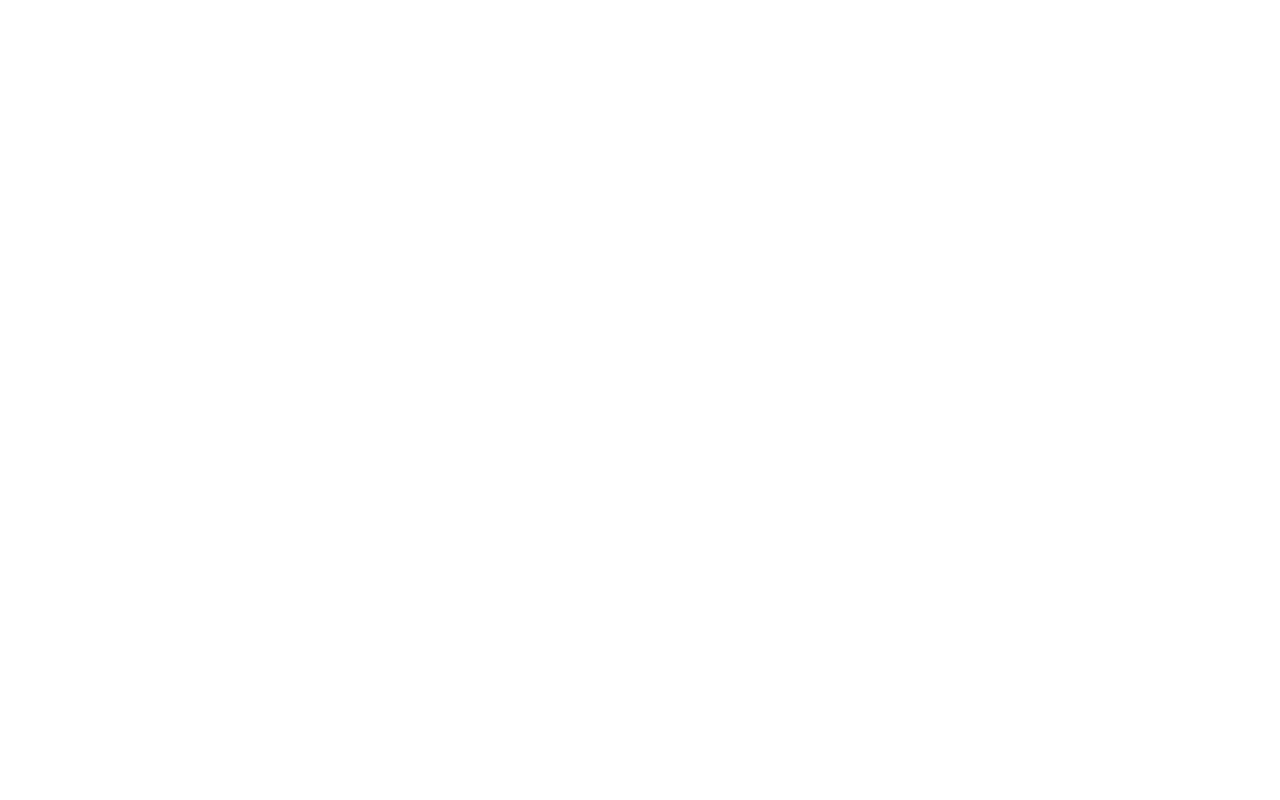
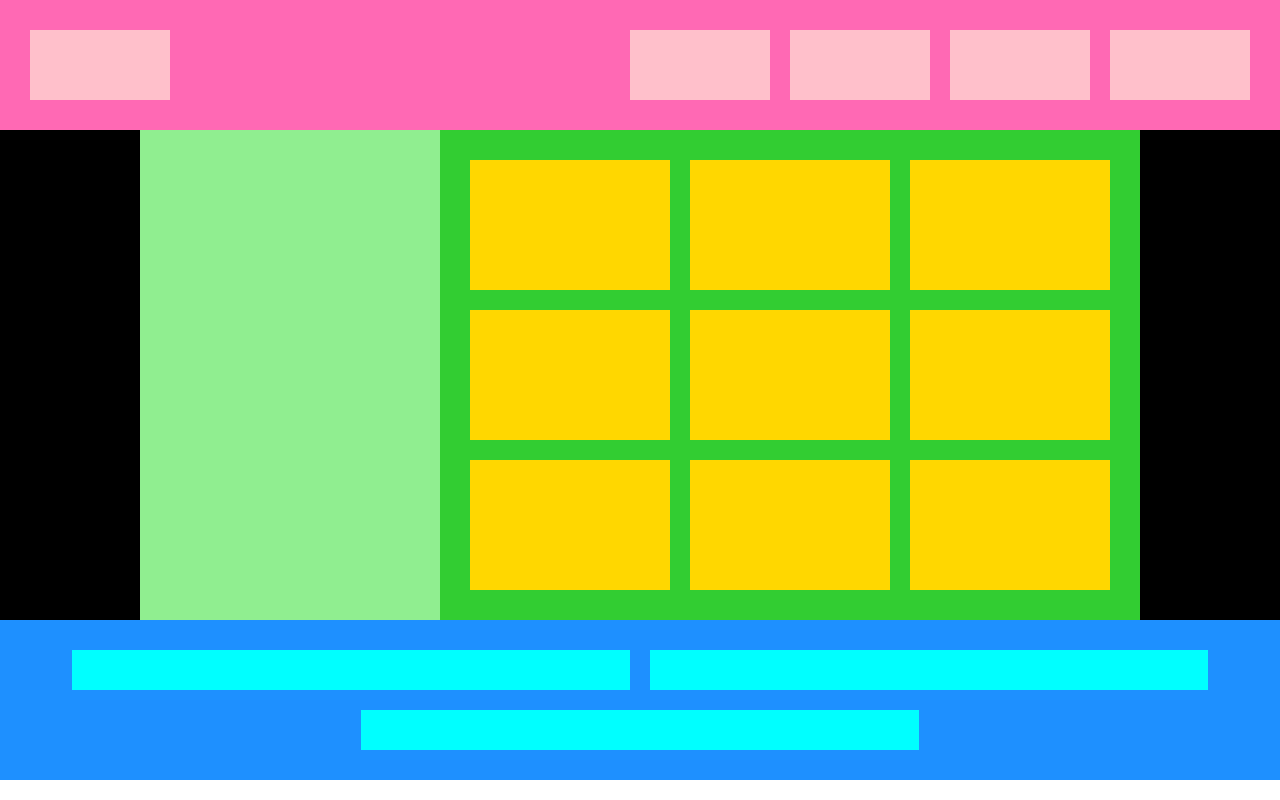
Before and after one commit to EringiShimeji/wc-1-flex-ex, a plain HTML site: page index.html in a window 1280 px wide. Drawn offline with Linux system fonts and the light colour scheme.

Commit message:
[Finish] 1-flex

```diff
--- a/index.html
+++ b/index.html
@@ -5,31 +5,30 @@
   </head>
   <body>
     <header>
-      <div></div>
-      <div></div>
-      <div></div>
-      <div></div>
-      <div></div>
+      <div class="box1"></div>
+      <div class="box1"></div>
+      <div class="box1"></div>
+      <div class="box1"></div>
+      <div class="box1"></div>
     </header>
     <main>
-      <div class="container">
-        <div class="box">
-          <div></div>
-          <div></div>
-          <div></div>
-          <div></div>
-          <div></div>
-          <div></div>
-          <div></div>
-          <div></div>
-          <div></div>
-        </div>
+      <div class="box4"></div>
+      <div class="box5">
+        <div class="box2"></div>
+        <div class="box2"></div>
+        <div class="box2"></div>
+        <div class="box2"></div>
+        <div class="box2"></div>
+        <div class="box2"></div>
+        <div class="box2"></div>
+        <div class="box2"></div>
+        <div class="box2"></div>
       </div>
     </main>
     <footer>
-      <div></div>
-      <div></div>
-      <div></div>
+      <div class="box3"></div>
+      <div class="box3"></div>
+      <div class="box3"></div>
     </footer>
   </body>
 </html>
--- a/style.css
+++ b/style.css
@@ -3,3 +3,65 @@
   padding: 0;
   box-sizing: border-box;
 }
+
+header {
+  padding: 30px 20px;
+  background-color: hotpink;
+  display: flex;
+  justify-content: flex-end;
+}
+
+.box1 {
+  margin: 0 10px;
+  height: 70px;
+  flex-basis: 140px;
+  background-color: pink;
+}
+
+.box1:first-child {
+  margin-right: auto;
+}
+
+main {
+  width: 100%;
+  background-color: black;
+  display: flex;
+  justify-content: center;
+}
+
+.box4 {
+  width: 300px;
+  background-color: lightgreen;
+}
+
+.box5 {
+  max-width: 700px;
+  flex-grow: 1;
+  display: flex;
+  background-color: limegreen;
+  padding: 20px;
+  flex-wrap: wrap;
+}
+
+.box2 {
+  flex-basis: 200px;
+  height: 130px;
+  margin: 10px;
+  background-color: gold;
+}
+
+footer {
+  padding: 20px;
+  background-color: dodgerblue;
+  display: flex;
+  justify-content: center;
+  flex-wrap: wrap;
+}
+
+.box3 {
+  flex-basis: 45%;
+  max-width: 600px;
+  background-color: aqua;
+  height: 40px;
+  margin: 10px;
+}
```
